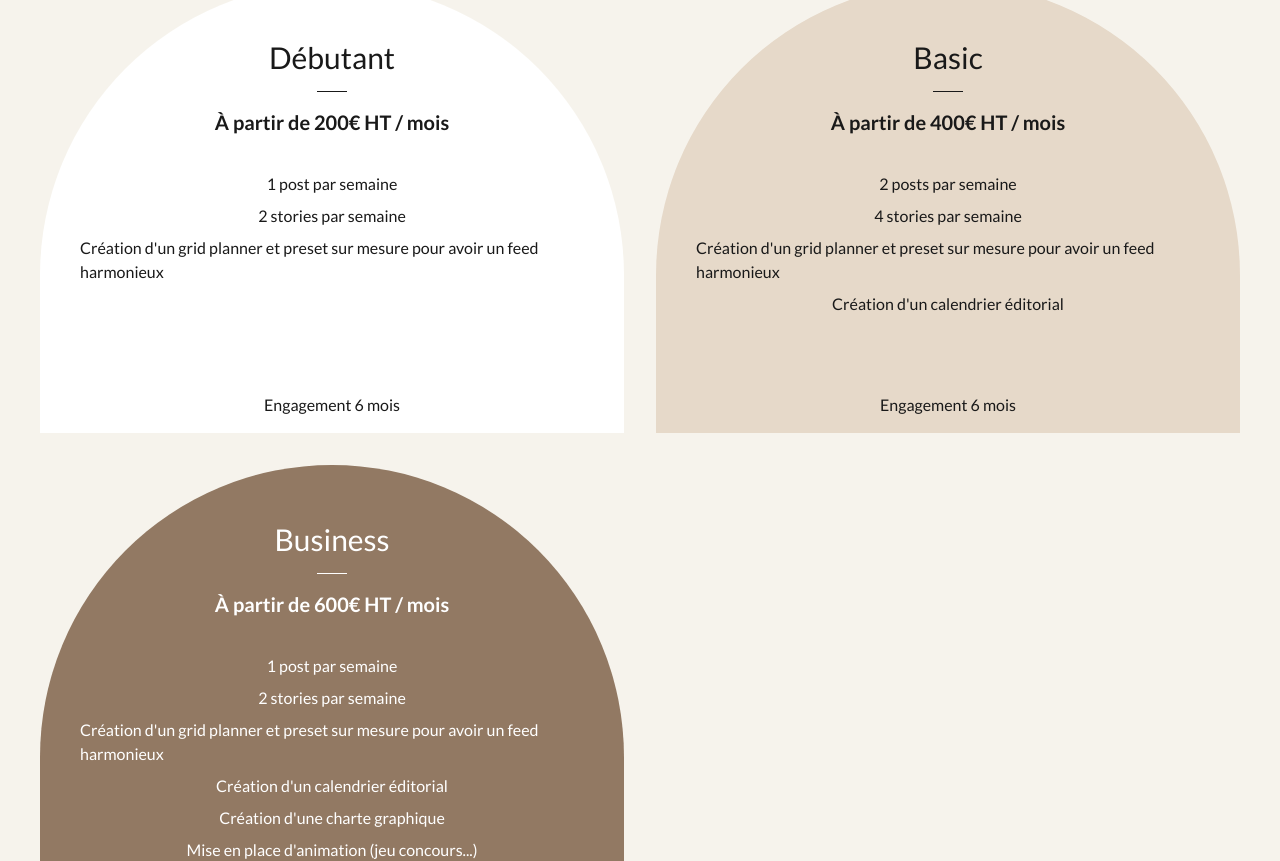
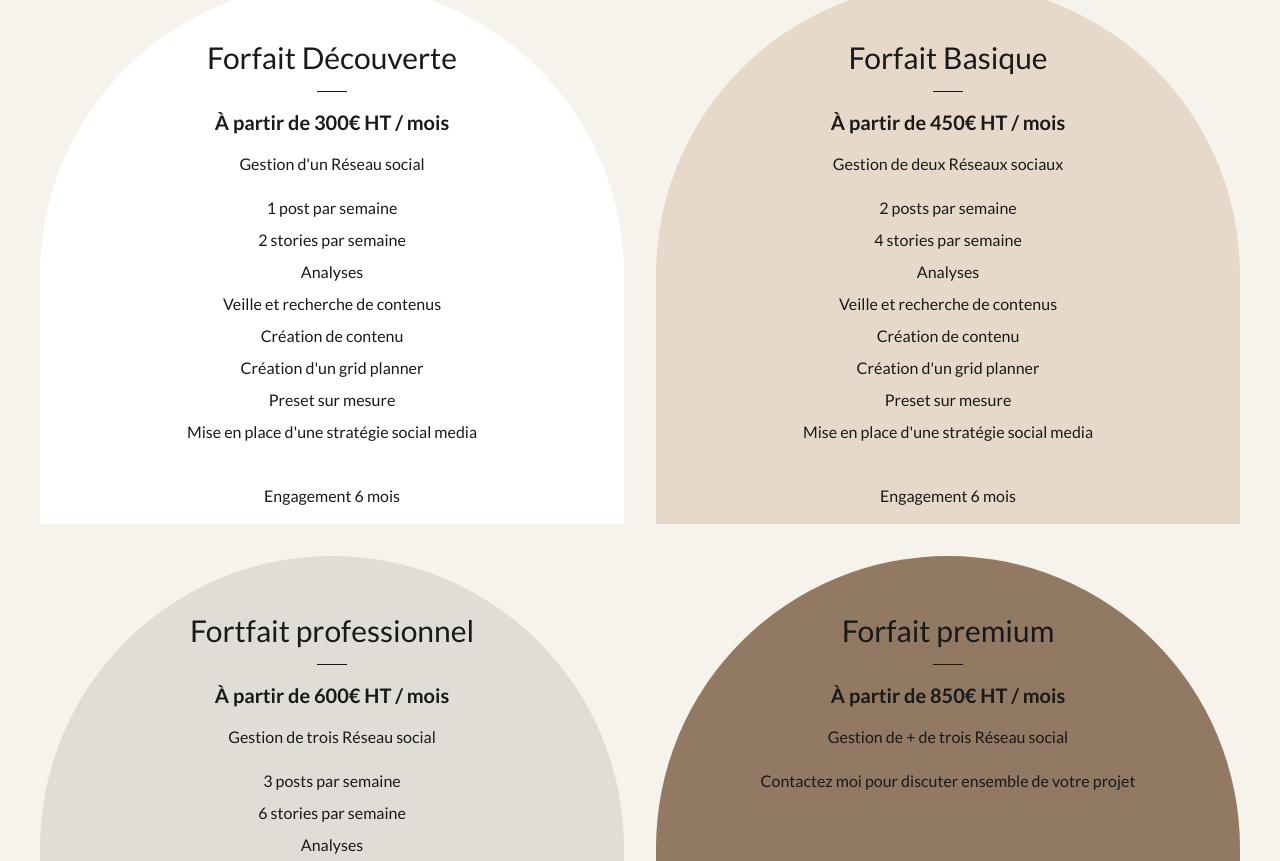
Before and after one commit to simoncdn/workshopbya, a Next.js app: page /services/forfaits in a window 1280 px wide. Shown: the part 338-1199 px from the top of the page. Built offline with nearby package versions, Linux system fonts and the light colour scheme.

Commit message:
✨ F07 : CONSTANTS > services > Add navlinks

```diff
--- a/constants/constants.tsx
+++ b/constants/constants.tsx
@@ -1,6 +1,7 @@
 import { GrFacebookOption } from "react-icons/gr";
 import { TbBrandTiktok } from "react-icons/tb";
 import { AiOutlineInstagram, AiOutlineLinkedin } from "react-icons/ai";
+import { BsBook } from "react-icons/bs";
 
 import brandingPicture from "../assets/servicespictures/Branding-community-management.png";
 import strategyPicture from "../assets/servicespictures/Planning-editorial-community-management.png";
@@ -21,7 +22,18 @@ export const navLinks = [
   {
     id: "services",
     title: "Tarifs",
-    link: "/services",
+    subtitle: [
+      {
+        id: "forfaits",
+        title: "Forfaits",
+        link: "/services/forfaits",
+      },
+      {
+        id: "oneshots",
+        title: "One shots",
+        link: "/services/oneshots",
+      },
+    ],
   },
   {
     id: "blog",
@@ -55,6 +67,11 @@ export const socialMedias = [
     id: "tiktok",
     icon: <TbBrandTiktok />,
     link: "https://www.tiktok.com/@workshopbya",
+  },
+  {
+    id: "book",
+    icon: <BsBook />,
+    link: "https://book-plazen-alizee.my.canva.site/",
   },
 ];
 
@@ -95,43 +112,101 @@ export const services = [
 
 export const packs = [
   {
-    title: "Débutant",
-    price: "200",
+    title: "Forfait Découverte",
+    price: "300",
+    subtitle: "Gestion d'un Réseau social",
     cardColor: "white",
     textColor: "primary",
     animationDelay: 1,
     description: [
       "1 post par semaine",
       "2 stories par semaine",
-      "Création d'un grid planner et preset sur mesure pour avoir un feed harmonieux",
+      "Analyses",
+      "Veille et recherche de contenus",
+      "Création de contenu",
+      "Création d'un grid planner",
+      "Preset sur mesure",
+      "Mise en place d'une stratégie social media",
     ],
   },
   {
-    title: "Basic",
-    price: "400",
+    title: "Forfait Basique",
+    price: "450",
+    subtitle: "Gestion de deux Réseaux sociaux",
     cardColor: "secondary",
     textColor: "primary",
     animationDelay: 1.4,
     description: [
       "2 posts par semaine",
       "4 stories par semaine",
-      "Création d'un grid planner et preset sur mesure pour avoir un feed harmonieux",
-      "Création d'un calendrier éditorial",
+      "Analyses",
+      "Veille et recherche de contenus",
+      "Création de contenu",
+      "Création d'un grid planner",
+      "Preset sur mesure",
+      "Mise en place d'une stratégie social media",
     ],
   },
   {
-    title: "Business",
+    title: "Fortfait professionnel",
     price: "600",
-    cardColor: "tertiary",
-    textColor: "white",
+    subtitle: "Gestion de trois Réseau social",
+    cardColor: "grey",
+    textColor: "primary",
     animationDelay: 1.8,
     description: [
-      "1 post par semaine",
-      "2 stories par semaine",
-      "Création d'un grid planner et preset sur mesure pour avoir un feed harmonieux",
-      "Création d'un calendrier éditorial",
-      "Création d'une charte graphique",
-      "Mise en place d'animation (jeu concours...)",
+      "3 posts par semaine",
+      "6 stories par semaine",
+      "Analyses",
+      "Veille et recherche de contenus",
+      "Création de contenu",
+      "Création d'un grid planner",
+      "Preset sur mesure",
+      "Mise en place d'une stratégie social media",
     ],
   },
+  {
+    title: "Forfait premium",
+    price: "850",
+    subtitle: "Gestion de + de trois Réseau social",
+    cardColor: "tertiary",
+    textColor: "primary",
+    animationDelay: 2.2,
+    description: ["Contactez moi pour discuter ensemble de votre projet"],
+  },
 ];
+
+export const oneShots = [
+  {
+    title: "InstaProfil+",
+    price: "150",
+    description:
+      "Êtes-vous à la recherche d'un moyen efficace pour améliorer votre présence en ligne ? Cette prestation pourrait vous aider ! Elle comprend la rédaction optimisée de votre biographie, la mise à jour de votre photo de profil et la création des différentes stories à la une.",
+    cardColor: "white",
+    animationDelay: 1,
+  },
+  {
+    title: "Campagne publicitaire",
+    price: "250",
+    description:
+      "Vous souhaitez atteindre de nouveaux clients et développer votre entreprise sur les réseaux sociaux ? Ce One Shot est concu pour vous aider à atteindre vos objectifs. Je crée des contenus uniques et engageants adaptés à votre entreprise et je les diffuse auprès de votre public cible pour maximiser votre visibilité en ligne.",
+    cardColor: "secondary",
+    animationDelay: 1.4,
+  },
+  {
+    title: "Créateur de concours",
+    price: "150",
+    description:
+      "Vous cherchez un moyen efficace de renforcer l'engagement de votre public sur les réseaux sociaux tout en augmentant la visibilité de votre entreprise ? Mon One Shot d'organisation de jeu concours sur les réseaux sociaux est la solution qu'il faut. Je crée des jeux concours créatifs et attrayants adaptés à votre entreprise et à votre public cible pour stimuler l'engage,emt et la participation de votre audience.",
+    cardColor: "grey",
+    animationDelay: 1.8,
+  },
+  {
+    title: "Identité visuelle",
+    price: "300",
+    description:
+      "Je vous propose un One Shot 'identitié visuelle' pour donner à votre entreprise une image professionnelle et originale. Je crée pour vous une palette de couleurs harmonieuse adaptée à votre image de marque et à votre logo, en passant par le design des cartes de visites ou grille tarifaire. Donnez à votre entreprise l'identité visuelle qu'elle mérite.",
+    cardColor: "tertiary",
+    animationDelay: 2.2,
+  },
+];
```
